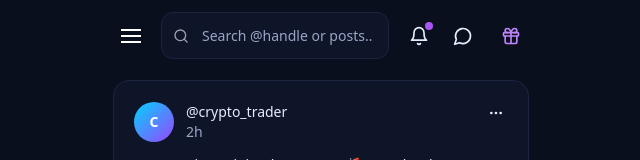
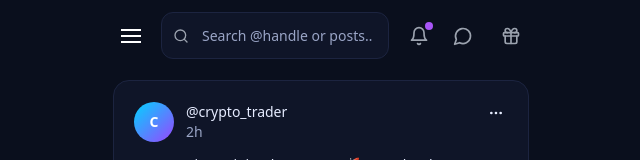
Before and after one commit to truckdriver-dev/wegramsep19, a React (Vite) app: page / in a window 1280 px wide. Shown: the top 160 px of the page, without its empty margins (319-959 px from the left). Built offline with nearby package versions, Linux system fonts and the light colour scheme; no server answers; the database is empty.

Commit message:
Fix TopBar icons - proper notification bell and consistent styling

```diff
--- a/src/components/Layout/TopBar.tsx
+++ b/src/components/Layout/TopBar.tsx
@@ -36,9 +36,9 @@ export const TopBar: React.FC<TopBarProps> = ({ onMenuClick, onGiftClick, onMess
 
         {/* Right Icons */}
         <div className="flex items-center gap-2">
-          <button className="p-2 hover:bg-gray-800 rounded-lg transition-colors relative">
-            {/* Custom notification bell icon */}
-            <svg className="w-5 h-5" viewBox="0 0 24 24" fill="none" stroke="currentColor" strokeWidth="2" strokeLinecap="round" strokeLinejoin="round">
+          <button className="p-2 hover:bg-gray-700 rounded-lg transition-colors relative">
+            {/* Notification bell icon matching the image */}
+            <svg className="w-5 h-5 text-gray-400" viewBox="0 0 24 24" fill="none" stroke="currentColor" strokeWidth="2" strokeLinecap="round" strokeLinejoin="round">
               <path d="M18 8A6 6 0 0 0 6 8c0 7-3 9-3 9h18s-3-2-3-9"/>
               <path d="M13.73 21a2 2 0 0 1-3.46 0"/>
             </svg>
@@ -46,15 +46,15 @@ export const TopBar: React.FC<TopBarProps> = ({ onMenuClick, onGiftClick, onMess
           </button>
           <button
             onClick={onMessageClick}
-            className="p-2 hover:bg-gray-800 rounded-lg transition-colors"
+            className="p-2 hover:bg-gray-700 rounded-lg transition-colors"
           >
-            <MessageCircle className="w-5 h-5" />
+            <MessageCircle className="w-5 h-5 text-gray-400" />
           </button>
         </div>
 
         {/* Gift Button */}
-        <button onClick={onGiftClick} className="p-2 hover:bg-gray-800 rounded-lg transition-colors">
-          <Gift className="w-5 h-5 text-purple-400" />
+        <button onClick={onGiftClick} className="p-2 hover:bg-gray-700 rounded-lg transition-colors">
+          <Gift className="w-5 h-5 text-gray-400" />
         </button>
       </div>
     </div>
```
